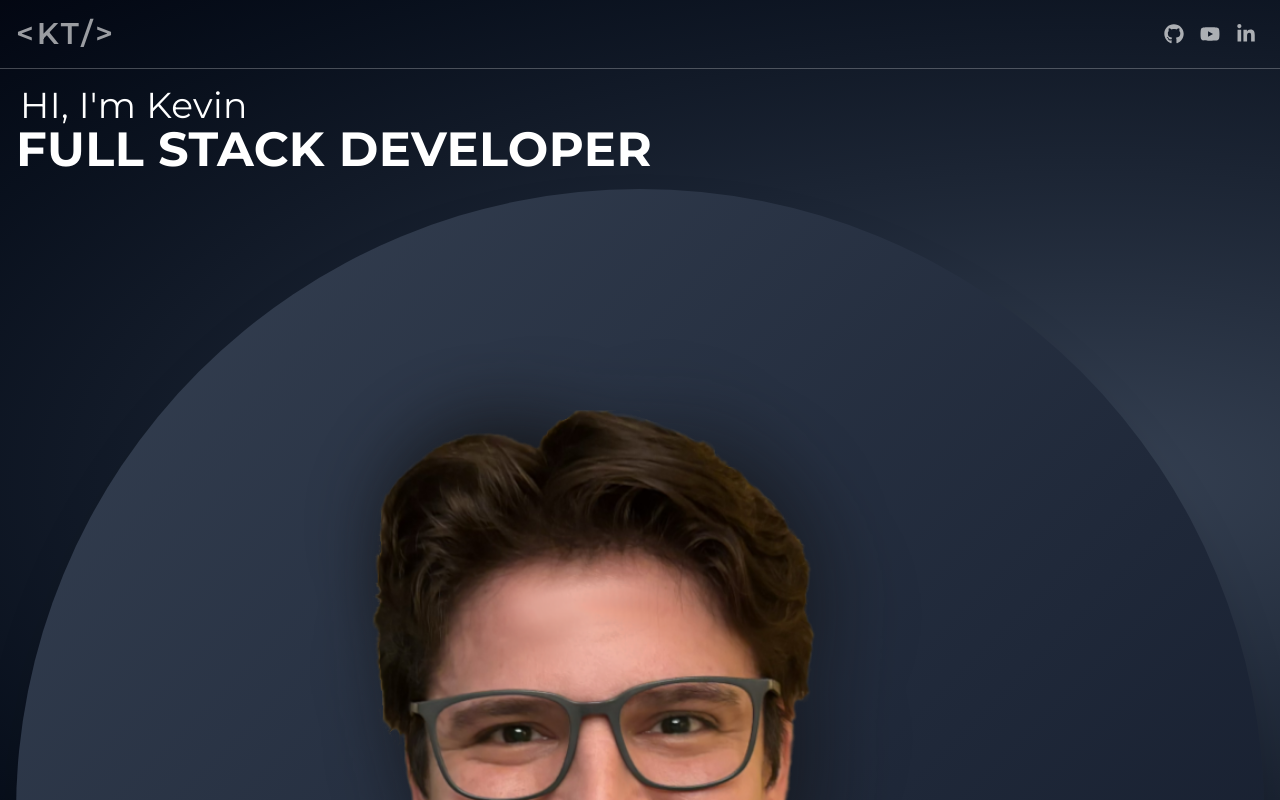
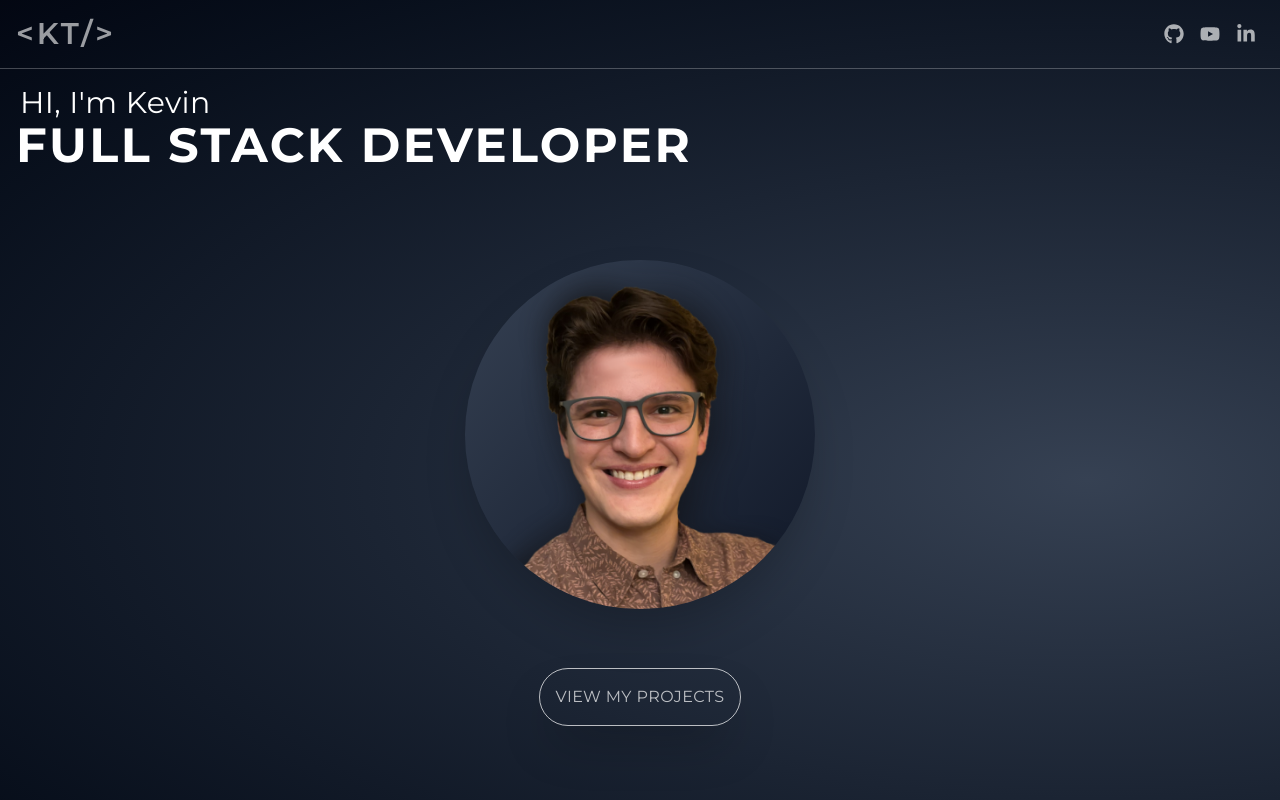
Before and after one commit to kedgardov/crontest, a Next.js app: page / in a window 1280 px wide. Shown: the top 800 px of the page. Built offline with nearby package versions, Linux system fonts and the light colour scheme.

Commit message:
Corrected landing page layout

```diff
--- a/src/app/layout.tsx
+++ b/src/app/layout.tsx
@@ -27,7 +27,7 @@ export default function RootLayout({
     return (
       <html lang="en">
           <body
-              className={`${montserrat.variable} bg-red-500 antialiased w-screen h-dvh`}
+              className={`${montserrat.variable} bg-red-500 antialiased w-full h-dvh`}
           >
           <div className="font-montserrat text-white w-full h-full bg-radial-[at_85%_60%] from-gray-700 to-gray-950 flex flex-col">
           <Navbar
--- a/src/app/page.tsx
+++ b/src/app/page.tsx
@@ -10,44 +10,25 @@ export default function Home(){
     const { t } = useTranslation(locale);
 
     return (
-        // <div className="tracking-wide grid grid-cols-5 grid-rows-1 flex-1 px-18">
-            <div className="tracking-wide flex flex-col h-full w-full p-4 place-content-between space-y-4">
+            <div className="tracking-wide flex flex-col h-full w-full p-4">
 
-            <div className="flex flex-col">
-                <p className="text-4xl px-1">{t("hi_im_kevin")}</p>
-                <h1 className="text-5xl font-bold uppercase">{t("full_stack_developer")}</h1>
-                {/* <p className="">{t("my_descriptiion")}</p> */}
+            <div className="flex flex-col h-1/4">
+                <p className="text-3xl px-1">{t("hi_im_kevin")}</p>
+                <h1 className="text-5xl font-bold uppercase tracking-wider">{t("full_stack_developer")}</h1>
             </div>
-            {/* <Link className="border w-fit h-fit p-4 rounded-full mx-2 text-white/60 hover:text-white/100 uppercase place-self-center" href={"/projects"}>{t("view_projects")}</Link> */}
 
-            <div className="w-full aspect-square relative bg-gradient-to-br from-gray-700 to-gray-900 rounded-full overflow-clip shadow-2xl">
+            <div className="aspect-square h-1/2 relative bg-gradient-to-br from-gray-700 to-gray-900 rounded-full overflow-clip shadow-2xl place-self-center">
                 <Image
                     draggable={false}
-                    className="object-scale-down scale-125 m-4"
+                    className="object-scale-down scale-175 m-4"
                     src="/me.png"
                     alt="me suit"
                     fill
                 />
             </div>
-            <Link className="border w-fit h-fit p-4 rounded-full mx-2 text-white/70 hover:text-white/100 uppercase place-self-center shadow-2xl" href={"/projects"}>{t("view_projects")}</Link>
-            {/* <div className="col-start-1 col-span-3 grid grid-rows-5">
-                <p className="row-start-1 text-3xl self-end px-2 font-semibold">{t("hi_im_kevin")}</p>
-                <h1 className="row-start-2 row-span-2 text-9xl font-semibold uppercase">{t("full_stack_developer")}</h1>
-                <p className="row-start-4 px-2">{t("my_descriptiion")}</p>
-                <Link className="border w-fit h-fit p-4 rounded-full mx-2 text-white/60 hover:text-white/100 uppercase" href={"/projects"}>{t("view_projects")}</Link>
+            <div className="h-1/4 flex items-center justify-center">
+                <Link className="border w-fit h-fit p-4 rounded-full mx-2 text-white/70 hover:text-white/100 uppercase shadow-2xl" href={"/projects"}>{t("view_projects")}</Link>
             </div>
-
-
-            <div className="w-full h-full relative col-span-2">
-                <Image
-                    draggable={false}
-                    className="object-scale-down object-bottom"
-                    src="/me.png"
-                    alt="me suit"
-                    fill
-                />
-            </div> */}
-
         </div>
     );
 }
--- a/src/locales/locales.ts
+++ b/src/locales/locales.ts
@@ -43,11 +43,11 @@ export const locales = {
 export function getLocale(): SupportedLangs{
     const n = navigator;
     if ( !n ) {
+        return 'es';
+    }
+    const l = n.language.split('-')[0];
+    if ( l === 'en' ) {
         return 'en';
     }
-    const l = n.language.split('-')[0];
-    if ( l === 'es' ) {
-        return 'es';
-    }
-    return 'en';
+    return 'es';
 }
```
